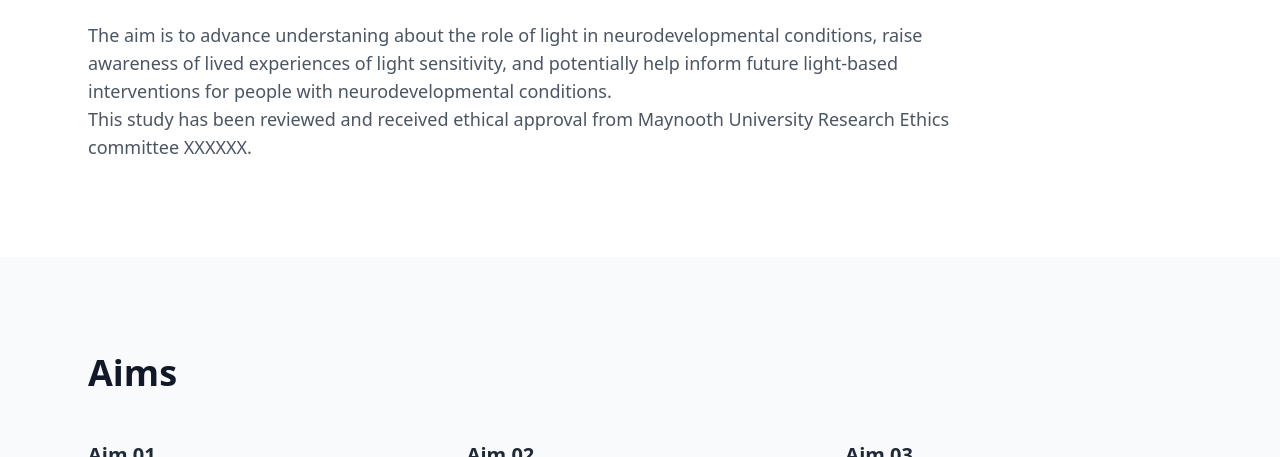
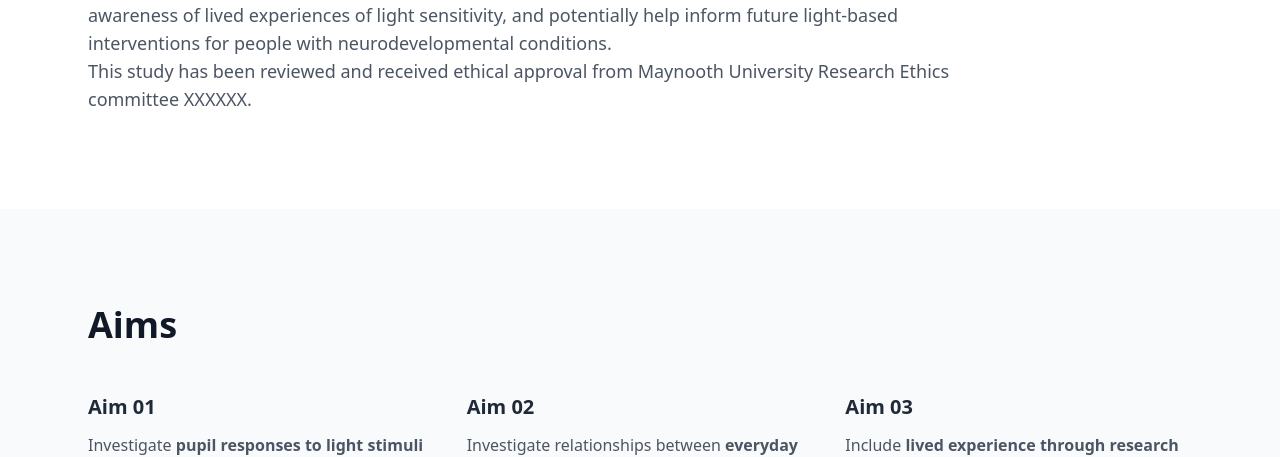
Before and after one commit to giugag/Light-NDD, a plain HTML site: page study-info.html in a window 1280 px wide. Shown: the part 843-1300 px from the top of the page. Drawn offline with nearby package versions, Linux system fonts and the light colour scheme.

Commit message:
Update study-info.html

```diff
--- a/study-info.html
+++ b/study-info.html
@@ -73,7 +73,7 @@
 </section>
 
 <!-- Study Information -->
-<section class="py-24 bg-white">
+<section class="pt-12 pb-24 bg-white">
 
     <div class="max-w-6xl mx-auto px-6">
 
```
